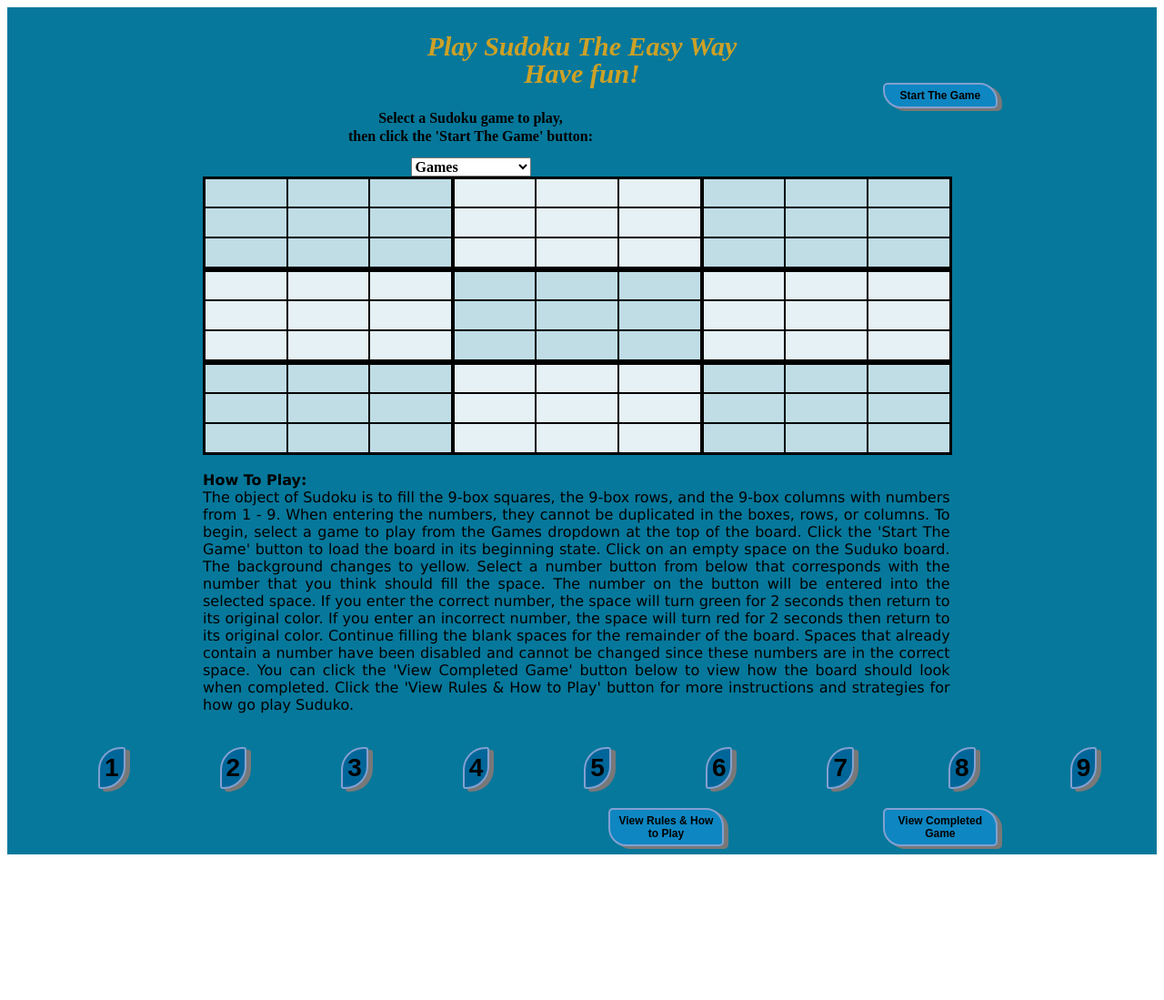
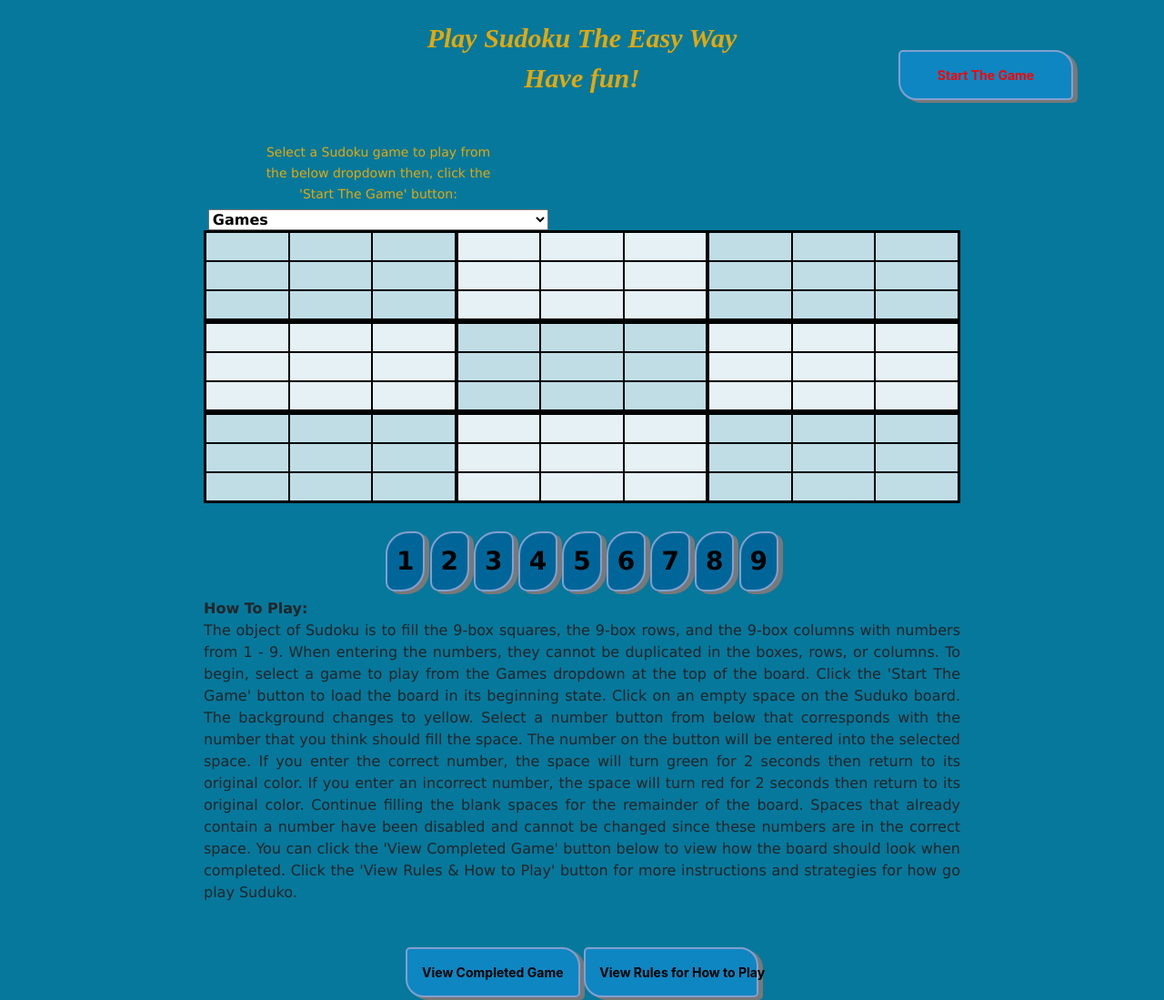
Before and after one commit to simplypstar/Milestone-Game-Project-sass, a website: page index.html in a window 1280 px wide. Shown: the whole page at 91% size. Before the commit the page ends 947 px from the top, so only its background shows below. Drawn offline with nearby package versions, Linux system fonts and the light colour scheme.

Commit message:
implemented SCSS styling

```diff
--- a/assets/index.js
+++ b/assets/index.js
@@ -1,4 +1,4 @@
-// Create JavaScript to control the Sudoku Board
+// Created JavaScript functions to control the Sudoku Board
 
 // Define as global variable to be used with multipe functions
 var activeInput = "";   // Current Active Element
@@ -107,7 +107,7 @@ function startGame() {
 
     switch (gameNumb) {
         case 0:
-            alert("Select a game");
+            alert("You must select a game first");
             break;
         case 1:
             fillBoard(board_1_Array);
@@ -250,7 +250,7 @@ function fillBoard(arry) {
     document.getElementById("bottom_right_position9").value = arry[81];
 }
 
-// This function will traverse a new game board and disable input fields that contain a number
+// This function will traverse a new game board and enable input fields that contain a number
 // This prevents players from changing these fields. They should only change blank fields.
 function enableInputFields() {
     markEnabled(document.getElementById("top_left_position1").value, "top_left_position1");
@@ -462,7 +462,7 @@ function colorChange(matched, elementInput, origColor) {
             audio.src = source;
             audio.autoplay = true;
             audio.play();
-            alert("Congratulations!! You have succesdfully completed the game.");
+            alert("Congratulations!! You have successfully completed the game.");
         }
 
     } else {
--- a/index.html
+++ b/index.html
@@ -5,6 +5,7 @@
         <meta http-equiv="X-UA-Compatible" content="IE=edge">
         <meta name="viewport" content="width=device-width, initial-scale=1.0">
         <title>Milestone Game Project1 - Suduko Game</title>
+        <link rel="stylesheet" href="https://cdn.jsdelivr.net/npm/bootstrap@4.1.3/dist/css/bootstrap.min.css" integrity="sha384-MCw98/SFnGE8fJT3GXwEOngsV7Zt27NXFoaoApmYm81iuXoPkFOJwJ8ERdknLPMO" crossorigin="anonymous">
         <link rel="stylesheet" href="./css/scripts.css"/>
         <script src="./assets/index.js" defer></script>
         <!-- Script source from w3Schools (https://www.w3schools.com/jquery/tryit.asp?filename=tryjquery_event_click ) -->
@@ -15,10 +16,14 @@
             <br>
             <h1>Play Sudoku The Easy Way</h1>
             <h1>Have fun!</h1>
+            <br>
+            <br>
             <button class="startButton" onclick="startGame()">Start The Game</button>
             <div class="gameSelect">
+                <h2>Select a Sudoku game to play from</h2>
+                <h2>the below dropdown then, click the</h2>
+                <h2>'Start The Game' button:</h2>
                 <form>
-                <h2>Select a Sudoku game to play,<br> then click the 'Start The Game' button:</h2>
                     <select id="selectGame">
                         <option>Games</option>
                         <option>Sudoku Game 1</option>
@@ -28,7 +33,8 @@
                     </select>
                 </form>
             </div>
-        <div id="top-row">
+        <div class="sudokuBox">
+            <div id="top-row" class="topRow">
                 <div id="top_left_grid" class="col">
                     <div class="position-1">
                         <input type="number" id="top_left_position1" value="" min="1" max="9">
@@ -271,9 +277,7 @@
                     <div class="position-9">
                         <input type="number" id="bottom_center_position9" value="">
                     </div>
-
                 </div>
-
                 <div id="bottom_right_grid" class="col">
                     <div class="position-1">
                         <input type="number" id="bottom_right_position1" value="">
@@ -304,12 +308,10 @@
                     </div>
                 </div>
             </div>
-        <br>
-        <div class="howtoplay"><strong>How To Play: </strong><br>The object of Sudoku is to fill the 9-box squares, the 9-box rows, and the 9-box columns with numbers from 1 - 9. When entering the numbers, they cannot be duplicated in the boxes, rows, or columns. To begin, select a game to play from the Games dropdown at the top of the board. Click the 'Start The Game' button to load the board in its beginning state. Click on an empty space on the Suduko board. The background changes to yellow. Select a number button from below that corresponds with the number that you think should fill the space. The number on the button will be entered into the selected space. If you enter the correct number, the space will turn green for 2 seconds then return to its original color. If you enter an incorrect number, the space will turn red for 2 seconds then return to its original color. Continue filling the blank spaces for the remainder of the board. Spaces that already contain a number have been disabled and cannot be changed since these numbers are in the correct space. You can click the 'View Completed Game' button below to view how the board should look when completed. Click the 'View Rules & How to Play' button for more instructions and strategies for how go play Suduko.
         </div>
         <br>
-
-        <div class="bottom-buttons">
+        <div class="numbrBtns">
+            <div class="bottom-buttons btn">
                 <button class="buttons" id="button1" value="1" onclick="button1_Function()">1</button>
                 <button class="buttons" id="button2" value="2" onclick="button2_Function()">2</button>
                 <button class="buttons" id="button3" value="3" onclick="button3_Function()">3</button>
@@ -320,15 +322,17 @@
                 <button class="buttons" id="button8" value="8" onclick="button8_Function()">8</button>
                 <button class="buttons" id="button9" value="9" onclick="button9_Function()">9</button>
             </div>
-
         <br>
+        </div>
+        <div class="playInfo">
+            <div class="howtoplay"><strong>How To Play: </strong><br>The object of Sudoku is to fill the 9-box squares, the 9-box rows, and the 9-box columns with numbers from 1 - 9. When entering the numbers, they cannot be duplicated in the boxes, rows, or columns. To begin, select a game to play from the Games dropdown at the top of the board. Click the 'Start The Game' button to load the board in its beginning state. Click on an empty space on the Suduko board. The background changes to yellow. Select a number button from below that corresponds with the number that you think should fill the space. The number on the button will be entered into the selected space. If you enter the correct number, the space will turn green for 2 seconds then return to its original color. If you enter an incorrect number, the space will turn red for 2 seconds then return to its original color. Continue filling the blank spaces for the remainder of the board. Spaces that already contain a number have been disabled and cannot be changed since these numbers are in the correct space. You can click the 'View Completed Game' button below to view how the board should look when completed. Click the 'View Rules & How to Play' button for more instructions and strategies for how go play Suduko.
+            </div>
+        </div>
             <br>
-        <button class="viewGameBoard" onclick="viewGameBoard()">View Completed Game</button>
-        <button class="viewRules" onclick="viewRules()">View Rules & How to Play</button>
+            <button class="viewGameBoard btn" onclick="viewGameBoard()">View Completed Game</button>
+            <button class="viewRules btn" onclick="viewRules()">View Rules for How to Play</button>
             <br>
             <br>
         </div>
-
     </body>
-
 </html>
--- a/scss/_btnConfig.scss
+++ b/scss/_btnConfig.scss
@@ -1,47 +1,59 @@
 // @use "utilities";
 @import "config";
 
+
+// Formatting that applies to all buttons
 %allbtn {
     border: 2px solid rgb(130, 160, 209);
-    font-weight: bolder;
+    font-weight: bold;
     text-align: center;
     color: $buttonfontcolor;
     cursor: pointer;
     text-decoration: none;
     box-shadow: 5px 3px #787878;
 
+    // Action taken when the mouse hovers over a button
     &:hover {
         transform: scale(80%);
         text-decoration: none;
     }
 
+    // Action taken when the mouse clicks on a button
     &:active {
         background-color: #f97b88;
-        box-shadow: 2px 1px 1px red;
-        transform: translateY(2px);
+        box-shadow: 1px 1px 1px red;
+        transform: translateY(1px);
     }
 }
 
+// Formats the appearance of the game buttons
 %gamebtn {
     @extend %allbtn;
     background-color: $gamebutton;
-    width: 10%;
-    padding: 5px;
-    font-size: 12px;
+    width: 15%;
+    padding: 15px;
+    font-size: 14px;
     color: $buttonfontcolor;
     border-radius: 5px 20px;
-    float: right;
-    margin-right: 175px;
-    margin-top: -15px;
 }
 
+// Formats the appearance of the number buttons
 %numbbtn {
     @extend %allbtn;
     display: grid;
     display: inline-block;
     background-color: $numbbutton;
     font-size: 28px;
-    border-radius: 25px 3px;
-    margin-left: 100px;
-    padding: 5px;
+    border-radius: 25px 10px;
+    padding: 10px;
 }
+
+// Starts the selected game
+%startbtn {
+    @extend %allbtn;
+    color: $startbutnfontcolor;
+    padding: 15px;
+    position: fixed;
+    top: 55px;
+    right: 100px;
+}
--- a/scss/_config.scss
+++ b/scss/_config.scss
@@ -6,4 +6,6 @@ $primary-color: #06789b;
 $secondary-color: #7fb2cc;
 $numbbutton: #006699;
 $buttonfontcolor: #000000;
-$gamebutton: #0e86c2
+$startbutnfontcolor: red;
+$gamebutton: #0e86c2;
+$mainfont-color: rgb(226, 169, 12);
--- /dev/null
+++ b/scss/_utilities.scss
@@ -0,0 +1,22 @@
+  // SCSS Function that will make sure text is light on dark backgrounds, and dark on light backgrounds.
+  @function text-color-picker($color) {
+    @if(lightness($color) > 70) {
+      @return black;
+    } @else {
+      @return white;
+    }
+  }
+
+  // SCSS Mixin
+  @mixin set-bg($color) {
+    background-color: $color;
+    color: text-color-picker($color)
+  }
+
+  // Standard CSS
+  .box {
+    max-width: 1100px;
+    padding: 0 30px;
+    margin: 0 auto;
+    overflow: auto;
+  }
--- a/scss/scripts.scss
+++ b/scss/scripts.scss
@@ -1,9 +1,25 @@
+/* Cascading Style Sheet   */
+
+// Import partial CSS files
 @import "btnConfig";
 // @use "utilities";
 @import "config";
 
 
-/* Cascading Style Sheet   */
+// Allow Responsive Webdesign when resizing the browser window
+* {
+    box-sizing: border-box;
+}
+
+body {
+    margin: 0;
+    padding: 0;
+    text-align: center;
+}
+
+.pageContent {
+    background-color: $primary-color;
+}
 
 h1 {
     font-family: $font-stack;
@@ -11,63 +27,54 @@ h1 {
     font-style: italic;
     text-align: center;
     font-Size: 30px;
-    color: rgb(205, 161, 38);
-    line-height: 10px;
+    color: $mainfont-color;
 }
 
 h2 {
-    font-family: $font-stack;
-    font-size: 16px;
-    font-weight: bold;
-    text-align: center;
-    line-height: 20px;
+    font-family: $pfont-stack;
+    font-size: 14px;
+    line-height: 15px;
+    color: $mainfont-color;
 }
 
-.pageContent {
-    background-color: $primary-color;
-    min-width: 1080px;
-    min-height: 750px;
-    max-height: 1920px;
-}
-
-// Dropdown to select between games 1 - 4
+// Dropdown to select games 1 - 4
 .gameSelect {
-    display: flex;
-    font-family: $font-stack;
-    font-size: 16px;
+    border: 0px;
+    width: 65%;
+    justify-content: center;
+//}
+    #selectGame {
+        font-family: $pfont-stack;
         font-weight: bolder;
-    text-align: center;
-    width: 350px;
-    border: 5px;
-    margin: 0 auto auto 375px;
-
-    select {
-        font-family: $font-stack;
-        font-size: 16px;
-        font-weight: bolder;
+        width: 45%;
     }
 }
 
-
+// Created DIV container around the how to Sudoku board
+.sudokuBox {
+    border: 0px;
+    margin: 0px auto;
+    border: none;
+    width: 65%;
+}
 /* Configure the Grid layout for the Suduko board */
 /* The board is comprised of 9 columns, 9 rows, and 81 small boxes */
 #top-row, #middle-row, #bottom-row {
     display: grid;
     grid-template-columns: repeat(3, 1fr);
     border: 1px solid black;
-    width: 65%;
+    width: 100%;
     height: 100px;
-    margin-left: 215px;
-}
+    margin: 1px 1x;
 
+    // Format the appearance of the grid
     .col {
         display: grid;
         grid-template-columns: auto auto auto;
-    grid-gap: 0px;
-    box-sizing: content-box;
         border: 1px solid rgba(1, 1, 1);
-    box-sizing: border-box;
         width: 100%;
+        margin: 0;
+        padding: 0px 0px;
     }
 
     /* Add grid lines inside each grid box */
@@ -78,13 +85,12 @@ h2 {
     /* Set the style for the input fields  */
     input {
         text-align: center;
-    border: 2px;
+        border: 1px;
         font-family: $input-font-stack;
         font-size: 20px;
         font-weight: bold;
         height: 25px;
         width:  100%;
-    margin: 0;
         background: transparent;
     }
 
@@ -99,32 +105,47 @@ input::-webkit-outer-spin-button,
     input::-webkit-inner-spin-button {
     -webkit-appearance: none;
     }
+}
 
-/* Set the bsckground color for the grids */
+/* Set the background color for the grids */
 #top_left_grid, #top_right_grid, #middle_center_grid,
 #bottom_left_grid, #bottom_right_grid {
     background-color: #c0dde6;
 }
 
-/* Set the bsckground color for the grids */
+/* Set the background color for the grids */
 #top_center_grid, #middle_left_grid, #middle_right_grid, #bottom_center_grid {
     background-color: #e6f1f5;
 }
 
+// Created DIV container around the how to play text-box
+.playInfo {
+    margin: 0 auto;
+    border: none;
+    width: 65%;
+}
 
 // Set the howtoplay text-box to wrap the contained text and
 // maintain the. Also set the text box to have the same width as
 // the game board with support for popular browsers
-.howtoplay {     // [type="text"]
+.howtoplay {
     white-space: pre-wrap; // CSS3
     white-space: -moz-pre-wrap;  // Firefox
     white-space: -o-pre-wrap; // Opera 7
     word-wrap: break-word; // I.E.
-    margin-left: 215px;
     font-family: $pfont-stack;
-    width: 65%;
+    width: 100%;
     text-align: justify;
     font-size: 16px;
+}
+
+// Created DIV container around the bottom buttons
+.numbrBtns {
+    font-family: $pfont-stack;
+    border: 2px black;
+    margin: 0px auto;
+    //border: none;
+    width: 65%;
 }
 
 /* Buttons at the bottom of the game window used to fill the blank spaces on the board */
@@ -132,19 +153,14 @@ input::-webkit-inner-spin-button {
     @extend %numbbtn;
 }
 
-/* The StartButton button runs the StartGame function which loads the form in the initial or start state */
+/* Format the appearance of these buttons */
+/* The StartButton, viewGameBoard and viewRules buttons run functions to complete their task */
 .startButton, .viewGameBoard, .viewRules {
     @extend %gamebtn;
 }
 
-/* Added animation to the buttons */
-.buttons:hover, .startButton:hover, .viewGameBoard:hover, .viewRules:hover   {
-    background-color: #3b6dec
+/* Change the startButton font color to Red and set its position in the browser */
+.startButton {
+    @extend %startbtn;
+
 }
-
-/* Added color change when the mouse hovers over button */
-.buttons:active, .startButton:active, .viewGameBoard:active .viewRules:active {
-    background-color: #f86170;
-    box-shadow: 10px 5px 5px red; /*#666;*/
-    transform: translateY(2px);
-}
```
Also changed, not shown: README.md, css/scripts.css, 1 other file. Lines whose indentation alone changed are shown as unchanged.
